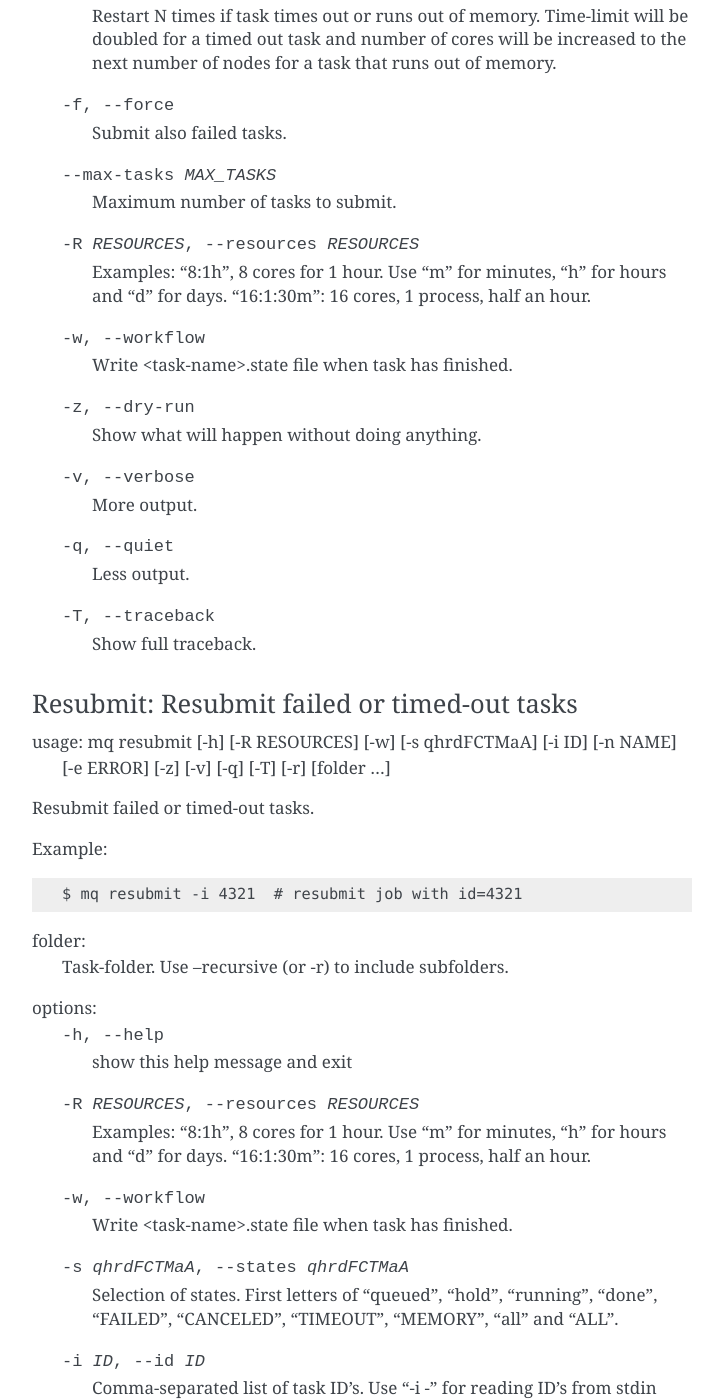
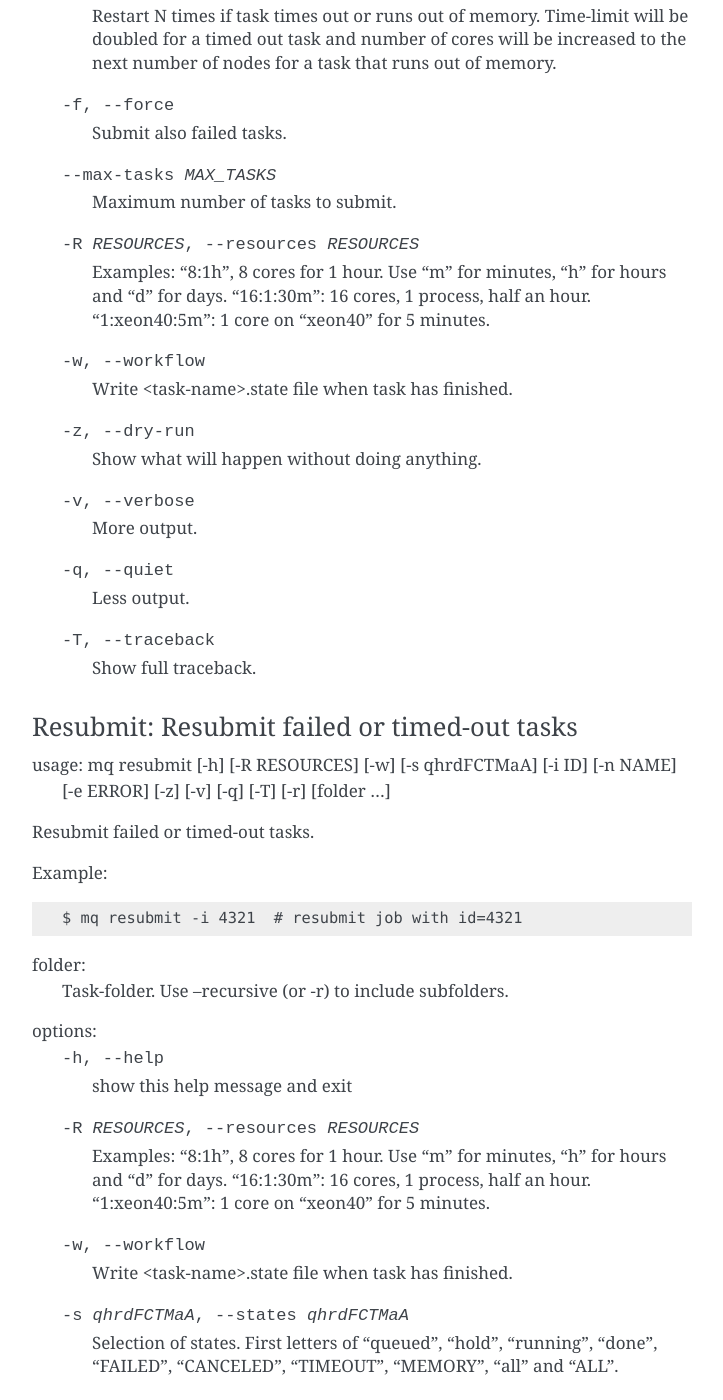
Before and after one commit to Yangxinsix/myqueue, a Sphinx documentation site: the page built from docs/cli.rst, in a window 1280 px wide and 1400 px high, scrolled down 3412 px. Shown: the whole window, without its empty margins (388-1111 px from the left). Built offline with Sphinx 7.4.7, drawn with Linux system fonts in a browser that asks for light colours.

Commit message:
Update docs

```diff
--- a/docs/cli.rst
+++ b/docs/cli.rst
@@ -163,7 +163,8 @@ options:
   -R RESOURCES, --resources RESOURCES
                         Examples: "8:1h", 8 cores for 1 hour. Use "m" for
                         minutes, "h" for hours and "d" for days. "16:1:30m":
-                        16 cores, 1 process, half an hour.
+                        16 cores, 1 process, half an hour. "1:xeon40:5m": 1
+                        core on "xeon40" for 5 minutes.
   -w, --workflow        Write <task-name>.state file when task has finished.
   -z, --dry-run         Show what will happen without doing anything.
   -v, --verbose         More output.
@@ -194,7 +195,8 @@ options:
   -R RESOURCES, --resources RESOURCES
                         Examples: "8:1h", 8 cores for 1 hour. Use "m" for
                         minutes, "h" for hours and "d" for days. "16:1:30m":
-                        16 cores, 1 process, half an hour.
+                        16 cores, 1 process, half an hour. "1:xeon40:5m": 1
+                        core on "xeon40" for 5 minutes.
   -w, --workflow        Write <task-name>.state file when task has finished.
   -s qhrdFCTMaA, --states qhrdFCTMaA
                         Selection of states. First letters of "queued",
```
